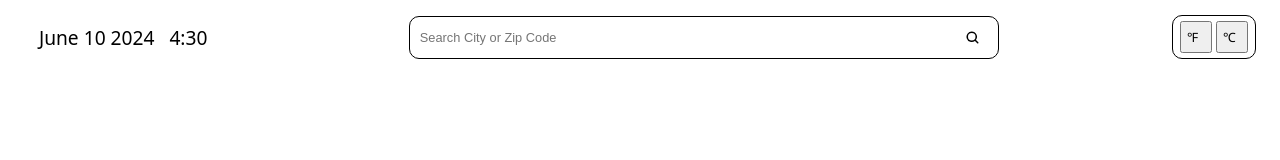
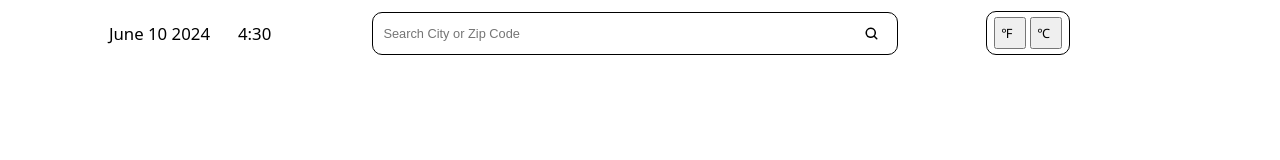
Before and after one commit to huntkay1/weather-app, a website built with webpack: page src/index.html in a window 1280 px wide. Built offline with nearby package versions, Linux system fonts and the light colour scheme.

Commit message:
Update header styling

```diff
--- a/src/index.html
+++ b/src/index.html
@@ -6,7 +6,7 @@
     <title>Document</title>
 </head>
 <body>
-    <div id="header">
+    <header>
         <div id="date-n-time">
             <h2 id="header-date">June 10 2024</h2>
             <h2 id="header-time">4:30</h2>
@@ -23,7 +23,7 @@
             <button>&#8457</button>
             <button>&#8451</button>
         </div>
-    </div>
+    <header>
 
 
     <div id="today-forecast">
--- a/src/style.css
+++ b/src/style.css
@@ -2,19 +2,18 @@
     font-family: system-ui, -apple-system, BlinkMacSystemFont, 'Segoe UI', Roboto, Oxygen, Ubuntu, Cantarell, 'Open Sans', 'Helvetica Neue', sans-serif;
 }
 
-#header {
+header {
     display: flex;
     align-items: center;
-    justify-content: space-between;
-    padding-left: 1em;
-    padding-right: 1em;
+    justify-content: space-evenly;
 }
 
 #date-n-time {
     display: flex;
-    justify-content: space-evenly;
-    width: 15.5em;
-    font-size: .8em;
+    justify-content: space-between;
+    align-items: center;
+    width: 14.5em;
+    font-size: .7em;
 }
 
 h2 {
@@ -24,12 +23,13 @@ h2 {
 form {
     display: flex;
     align-items: center;
+    text-align: center;
 }
 
 #location-input {
     border: 1px solid black;
     border-radius: 10px;
-    width: 45vw;
+    width: 40vw;
     height: 3em;
     font-size: .8em;
     padding-left: .8em;
```
Also changed, not shown: dist/index.html, dist/main.js.
